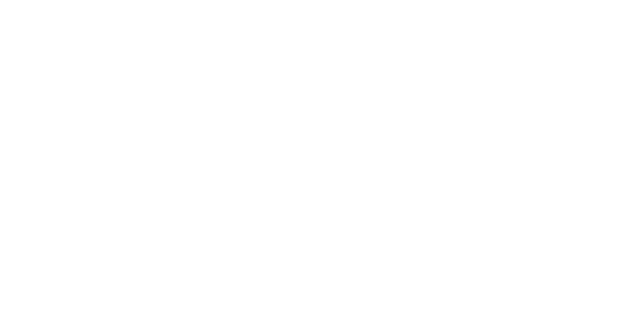
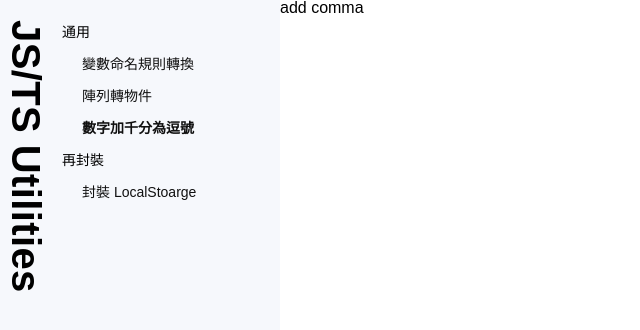
Before and after one commit to rt-aha/vue3-utils, a Vue app: page /common/add-commas in a window 1280 px wide. Before the commit this address had no page. Shown: the top 330 px of the page, without its empty margins (0-640 px from the left). Built offline with nearby package versions, Linux system fonts and the light colour scheme.

Commit message:
feat: update add commas

```diff
--- a/src/router/pages/common.ts
+++ b/src/router/pages/common.ts
@@ -20,6 +20,15 @@ const children: RouteRecordRawWithMeta[] = [
       showInMenu: true,
     },
   },
+  {
+    path: 'add-commas',
+    name: 'add-commas',
+    component: () => import(/* webpackChunkName: "AddCommas" */ '@/views/common/AddCommas.vue'),
+    meta: {
+      title: '數字加千分為逗號',
+      showInMenu: true,
+    },
+  },
 ];
 
 const routes: RouteRecordRawWithMeta = {
--- /dev/null
+++ b/src/utils/addCommas.ts
@@ -0,0 +1,16 @@
+// $&: inserts the matched substring
+// reference: https://developer.mozilla.org/en-US/docs/Web/JavaScript/Reference/Global_Objects/String/replace
+
+const addCommas = (val: number) => {
+  const regexp = /\d(?=(\d{3})+$)/g;
+  const valueStr = String(val);
+
+  if (valueStr.includes('.')) {
+    const [integer, decimal] = valueStr.split('.');
+    return `${integer.replace(regexp, '$&,')}.${decimal}`;
+  }
+
+  return valueStr.replace(regexp, '$&');
+};
+
+export default addCommas;
--- a/src/utils/cusStorage.ts
+++ b/src/utils/cusStorage.ts
@@ -5,7 +5,7 @@ type itemValueType = basicType | basicType[];
 interface IStorage {
   prefix: string
   setItem: (key: string, val: itemValueType, options?: { callback?: Function }) => void
-  getItem: (key: string) => void
+  getItem: (key: string) => any
   removeItem: (key: string, options?: { callback?: Function }) => void
   removeListOfItem: (keyList: string[]) => void
   removeExcludeListOfItem: (keyList: string[]) => void
--- /dev/null
+++ b/src/views/common/AddCommas.vue
@@ -0,0 +1,49 @@
+<template>
+  <div class="">
+    add comma
+  </div>
+</template>
+
+<script setup lang="ts">
+import addCommas from '@/utils/addCommas';
+
+console.log('addCommas...1', addCommas(1));
+console.log('addCommas...100', addCommas(100));
+console.log('addCommas...1000', addCommas(1000));
+console.log('addCommas...10000', addCommas(10000));
+console.log('addCommas...12345678', addCommas(12345678));
+console.log('addCommas...0.1', addCommas(0.1));
+console.log('addCommas...0.01', addCommas(0.01));
+console.log('addCommas...0.001', addCommas(0.001));
+console.log('addCommas...0.0001', addCommas(0.0001));
+console.log('addCommas...-1', addCommas(-1));
+console.log('addCommas...-100', addCommas(-100));
+console.log('addCommas...-1000', addCommas(-1000));
+console.log('addCommas...-10000', addCommas(-10000));
+console.log('addCommas...-0.1', addCommas(-0.1));
+console.log('addCommas...-0.01', addCommas(-0.01));
+console.log('addCommas...-0.001', addCommas(-0.001));
+console.log('addCommas...-0.0001', addCommas(-0.0001));
+
+// interface Props {}
+// const props = withDefaults(defineProps<Props>(), {});
+
+// const emit = defineEmits([]);
+
+// hooks
+
+// ref, reactive
+
+// computed
+
+// function
+
+// watch
+
+// lifecycle
+
+// defineExpose({});
+</script>
+
+<style lang="scss" scoped>
+</style>
```
